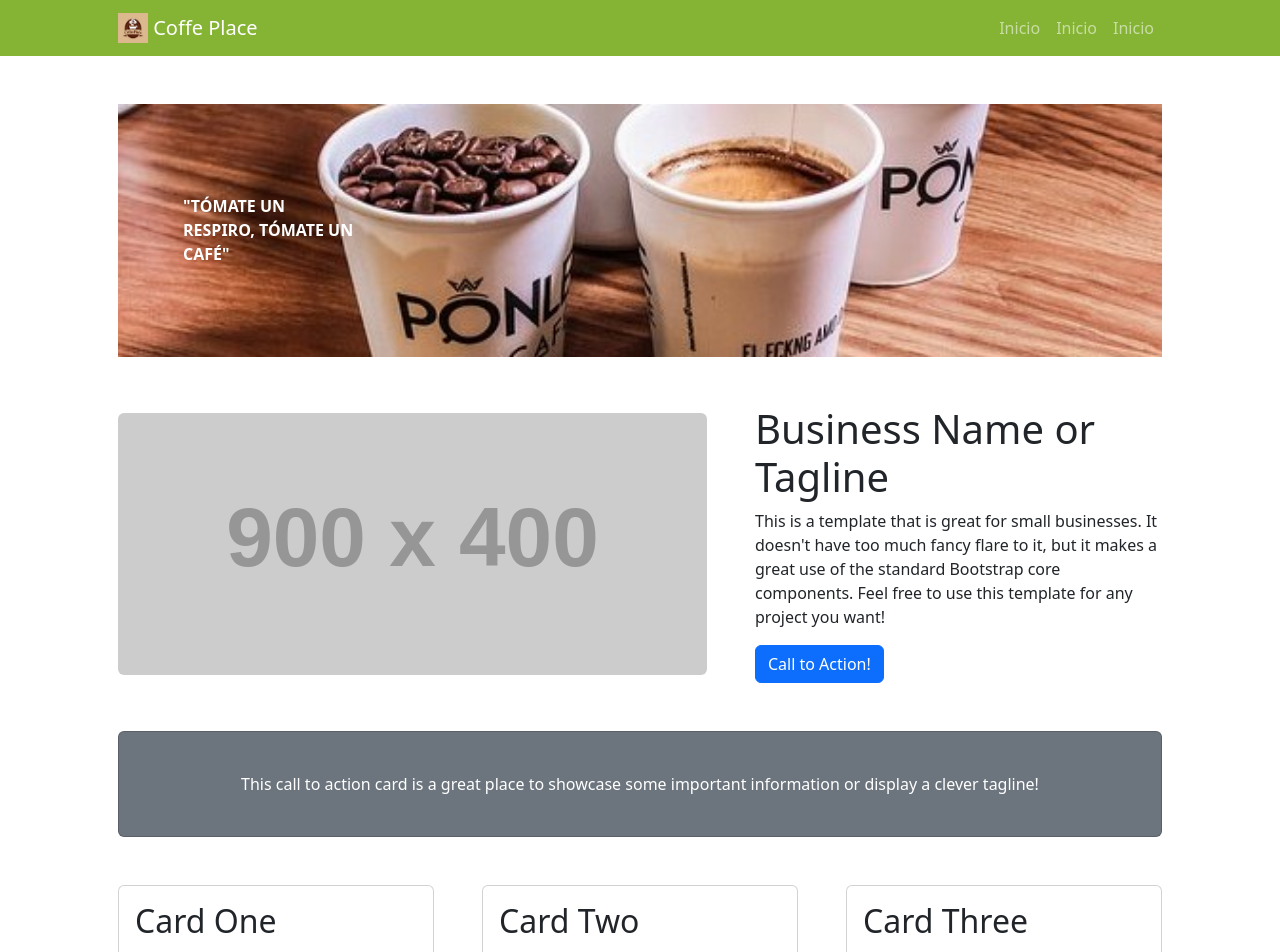
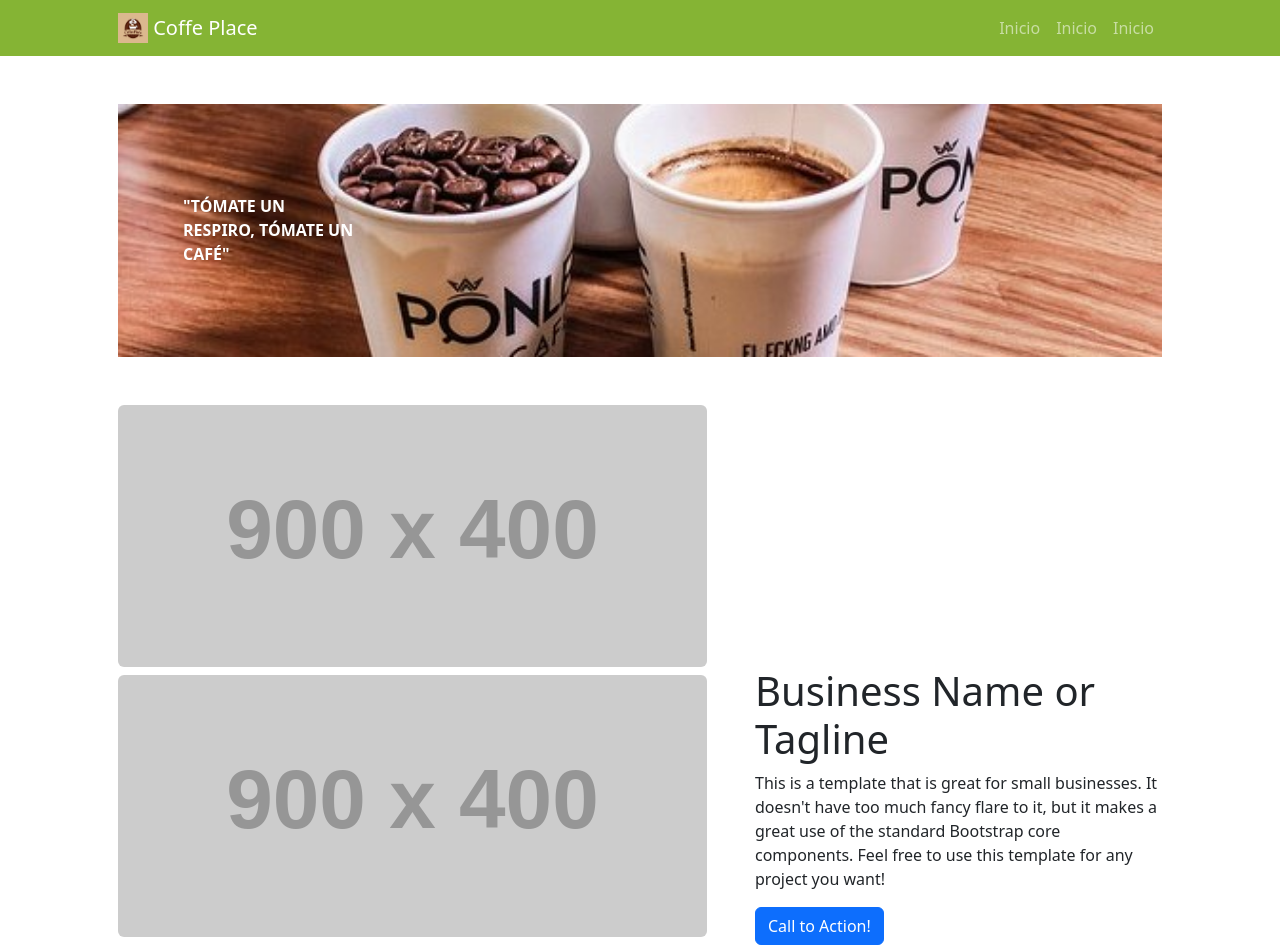
Before and after one commit to Mayra025/AppWeb_Cafeteria, an Angular app in the folder 0PryApp/frontend/: page / in a window 1280 px wide. Shown: the top 952 px of the page. Built offline with nearby package versions, Linux system fonts and the light colour scheme.

Commit message:
[Mayra025]: cambios en Inicio

```diff
--- a/0PryApp/frontend/src/app/inicio/inicio.component.html
+++ b/0PryApp/frontend/src/app/inicio/inicio.component.html
@@ -2,20 +2,20 @@
 <div class="container px-4 px-lg-5">
     <!-- Heading Row-->
     <div class="row gx-4 gx-lg-5 align-items-center my-5">
-
-
         <img class="img-fluid rounded mb-4 mb-lg-0" src="assets/img/1banner.jpg" alt="..." />
         <div class="texto-encima">
             "TÓMATE UN <br> RESPIRO, TÓMATE UN <br> CAFÉ"
         </div>
-
-
     </div>
 
     <div class="row gx-4 gx-lg-5 align-items-center my-5">
         <div class="col-lg-7"><img class="img-fluid rounded mb-4 mb-lg-0"
                 src="https://dummyimage.com/900x400/dee2e6/6c757d.jpg" alt="..." />
         </div>
+        <div class="col-lg-7"><img class="img-fluid rounded mb-4 mb-lg-0"
+                src="https://dummyimage.com/900x400/dee2e6/6c757d.jpg" alt="..." />
+        </div>
+
 
         <div class="col-lg-5">
             <h1 class="font-weight-light">Business Name or Tagline</h1>
```
